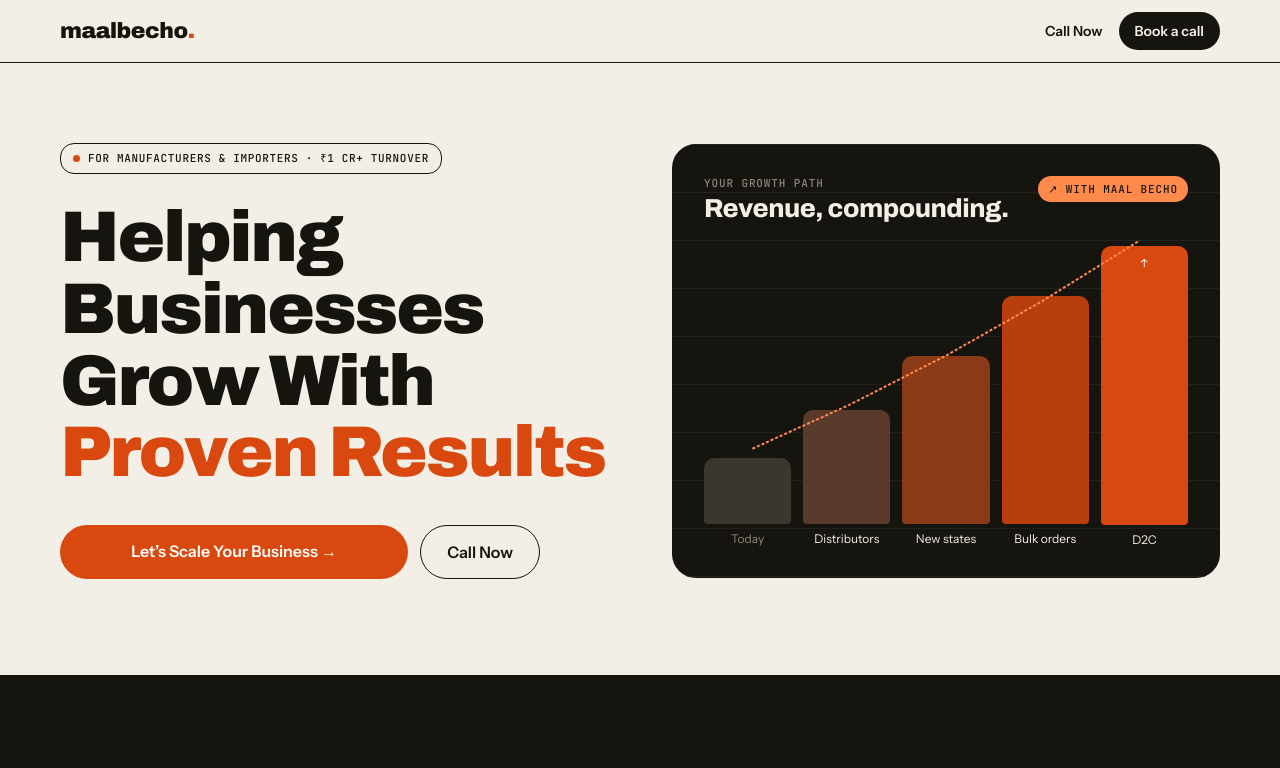
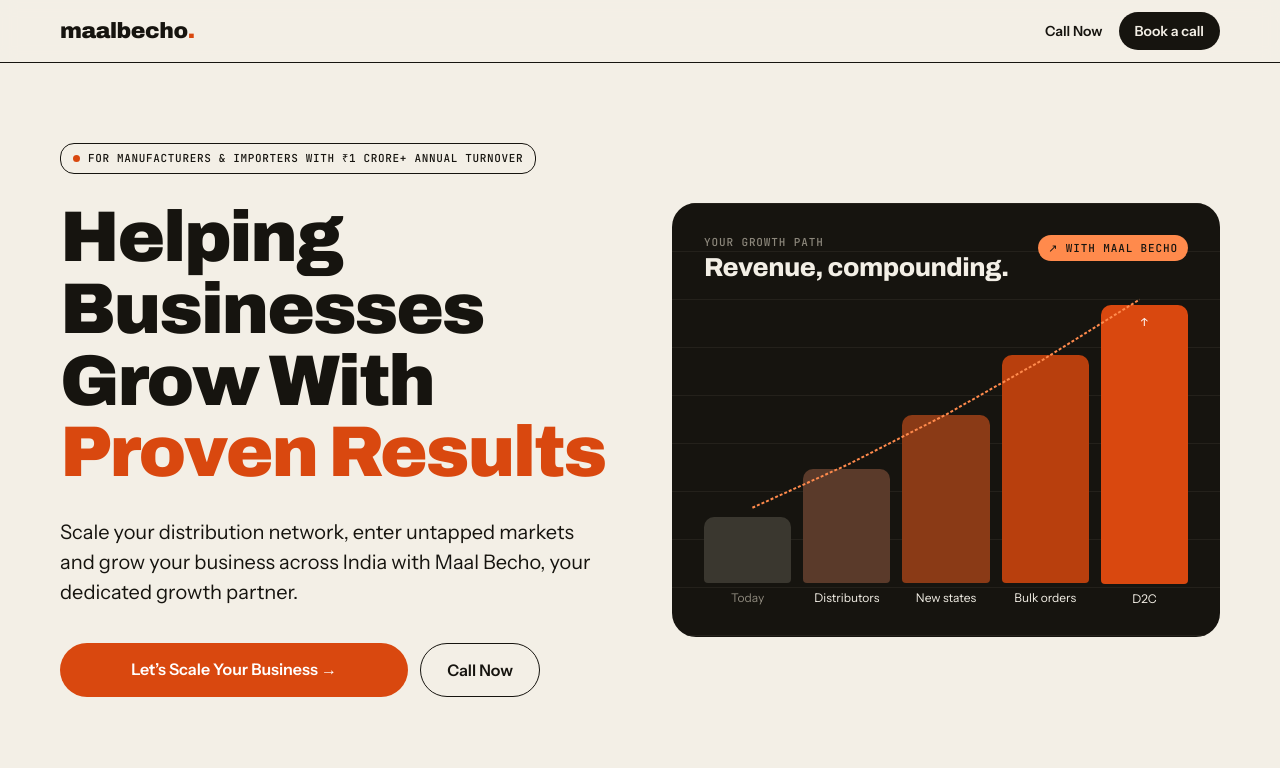
Before and after one commit to tech01-ui/MaalBecho, a plain HTML site: page index.html in a window 1280 px wide. Shown: the top 768 px of the page. Drawn offline with Linux system fonts and the light colour scheme.

Commit message:
Eyebrow text and sub line updated

```diff
--- a/css/landing.css
+++ b/css/landing.css
@@ -25,6 +25,7 @@ input,select,button{font:inherit}
 .tag i{width:7px;height:7px;border-radius:50%;background:var(--or);flex:none}
 h1{font-family:var(--d);font-weight:900;font-stretch:105%;font-size:clamp(38px,5.6vw,72px);line-height:1;letter-spacing:-.03em;margin:0;text-wrap:balance}
 h1 span{color:var(--or)}
+.sub{font-size:clamp(17px,4.5vw,20px);line-height:1.5;margin:0;max-width:560px;text-wrap:pretty}
 .btns{display:flex;flex-wrap:wrap;gap:12px;width:100%;max-width:480px;margin-top:8px}
 .btns .btn{padding:16px 26px;font-size:16px;text-align:center}
 .btns .btn.or{flex:1 1 220px}.btns .btn.line{flex:0 1 auto}
--- a/index.html
+++ b/index.html
@@ -23,8 +23,9 @@
 <main>
 <section class="wrap hero">
   <div class="hero-copy">
-    <div class="tag"><i></i>For Manufacturers &amp; Importers · ₹1 Cr+ Turnover</div>
+    <div class="tag"><i></i>For Manufacturers &amp; Importers with ₹1 Crore+ Annual Turnover</div>
     <h1>Helping Businesses Grow With <span>Proven Results</span></h1>
+    <p class="sub">Scale your distribution network, enter untapped markets and grow your business across India with Maal Becho, your dedicated growth partner.</p>
     <div class="btns"><a class="btn or" href="#apply">Let’s Scale Your Business →</a><a class="btn line" href="tel:+910000000000">Call Now</a></div>
   </div>
   <div class="gpanel" aria-label="Growth path chart">
```
